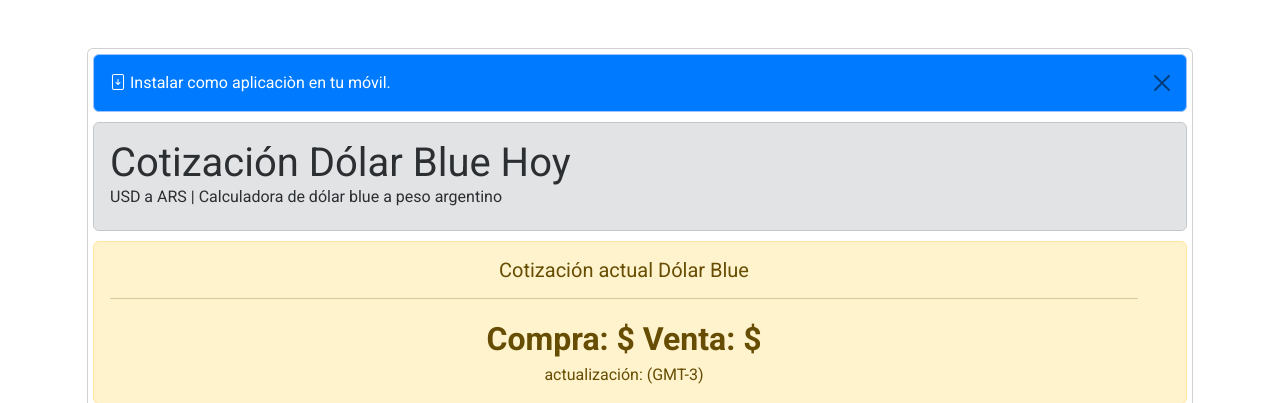
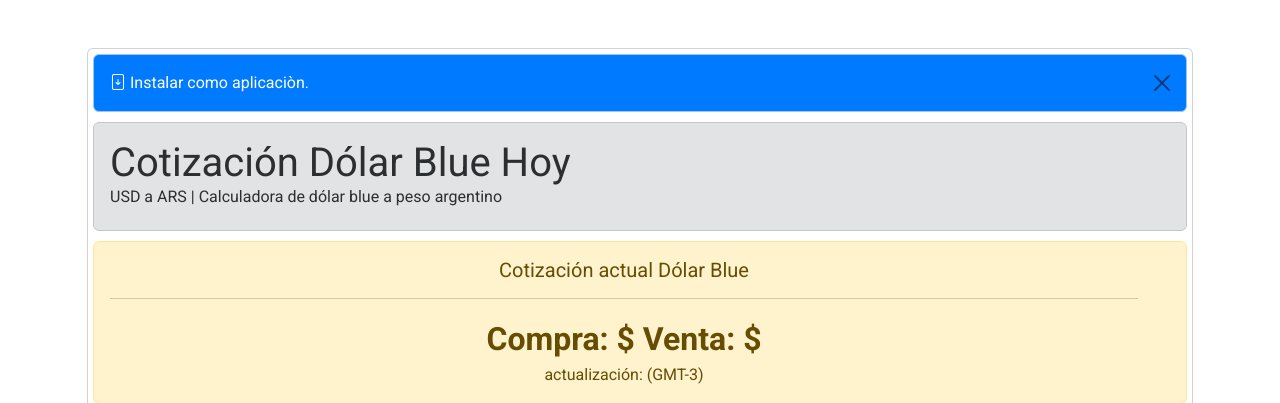
Before and after one commit to hernantvg/DolarBlue, a PHP site: page / in a window 1280 px wide. Shown: the top 403 px of the page. Run offline with PHP 8.4, Linux system fonts and the light colour scheme.

Commit message:
Update index.php

```diff
--- a/index.php
+++ b/index.php
@@ -85,7 +85,7 @@
     <div class="container mt-5">
         <div class="card">
             <div id="installBox" class="alert alert-primary alert-dismissible fade show" role="alert">
-            <i class="bi bi-file-arrow-down"></i> Instalar como aplicaciòn en tu móvil.
+                <i class="bi bi-file-arrow-down"></i> Instalar como aplicaciòn.
                 <button type="button" class="btn-close" data-bs-dismiss="alert" aria-label="Cerrar"></button>
             </div>
             <div class="card-header alert alert-secondary">
```
Lines whose indentation alone changed are shown as unchanged.
